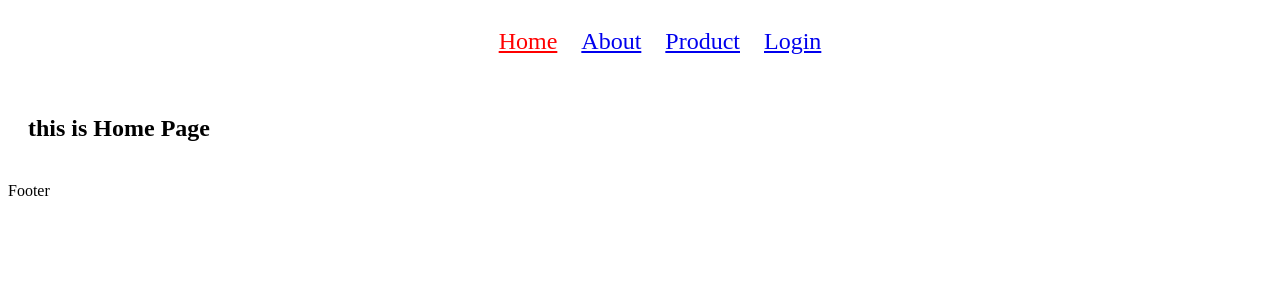
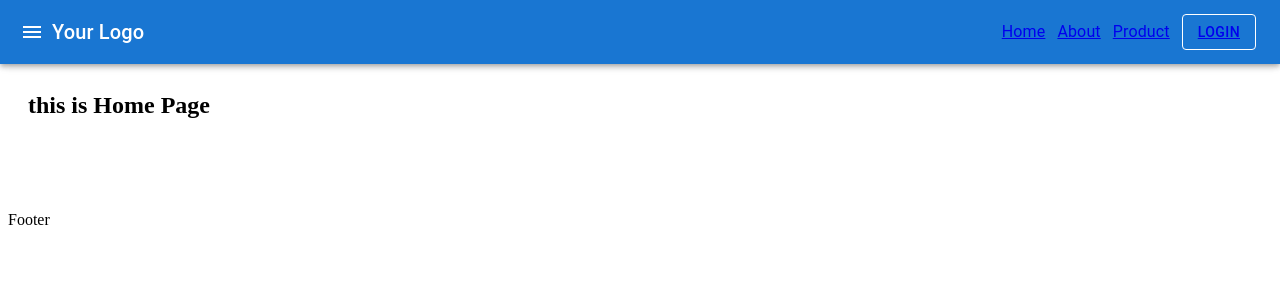
Before and after one commit to kafi22/new-mui-project, a React (Vite) app: page / in a window 1280 px wide. Shown: the top 300 px of the page. Built offline with nearby package versions, Linux system fonts and the light colour scheme.

Commit message:
navbar-style-change

```diff
--- a/src/App.jsx
+++ b/src/App.jsx
@@ -39,7 +39,7 @@
         },
 
         {
-          path : 'products',
+          path : 'product',
           element : (<Products />)
         },
 
--- a/src/Wrappers/Sections.js
+++ b/src/Wrappers/Sections.js
@@ -1,8 +1,8 @@
 import styled from "styled-components";
 
 const Sections = styled.section`
-padding : 20px;
-margin : 0 auto;
+padding : 40px 20px;
+margin : 2rem auto;
 height : 100%;
 width : 100%;
 max-width : 100%
--- a/src/component/Navbar.jsx
+++ b/src/component/Navbar.jsx
@@ -1,18 +1,37 @@
-import React from 'react'
-import { NavLink } from 'react-router-dom';
-import Wrapper from '../Wrappers/Navbar';
+import React from 'react';
+import { AppBar, Toolbar, Typography, IconButton } from '@mui/material';
+import MenuIcon from '@mui/icons-material/Menu';
+import Button from '@mui/material/Button';
+import { Link, NavLink } from 'react-router-dom';
+
 
 const Navbar = () => {
   return (
-    <Wrapper>
-    <nav className='navBar'>
-    <NavLink to={'/'}>Home</NavLink>
-    <NavLink to={'about'}>About</NavLink>
-    <NavLink to={'products'}>Product</NavLink>
-    <NavLink to={'login'}>Login</NavLink>
-    </nav>
-    </Wrapper>
-  )
-}
+    <AppBar position="fixed" sx={{ top : 0}} >
+      <Toolbar>
+        <IconButton edge="start" color="inherit" aria-label="menu">
+          <MenuIcon />
+        </IconButton>
+        <Typography variant="h6" component="div" sx={{ flexGrow: 1 }}>
+          Your Logo
+        </Typography>
+        <Typography variant="body1" component="div" sx={{ marginRight: '12px' }}>
+          <NavLink to={'/'}>Home</NavLink>
+        </Typography>
+        <Typography variant="body1" component="div" sx={{ marginRight: '12px' }}>
+        <NavLink to={'about'}>About</NavLink>
+        </Typography>
+        <Typography variant="body1" component="div"sx={{ marginRight: '12px' }} >
+        <NavLink to={'product'}>Product</NavLink>
+        </Typography>
+        <Button variant="outlined" color="inherit">
+          <Link to={'login'}>
+          Login
+          </Link>
+        </Button>
+      </Toolbar>
+    </AppBar>
+  );
+};
 
-export default Navbar
+export default Navbar;
```
